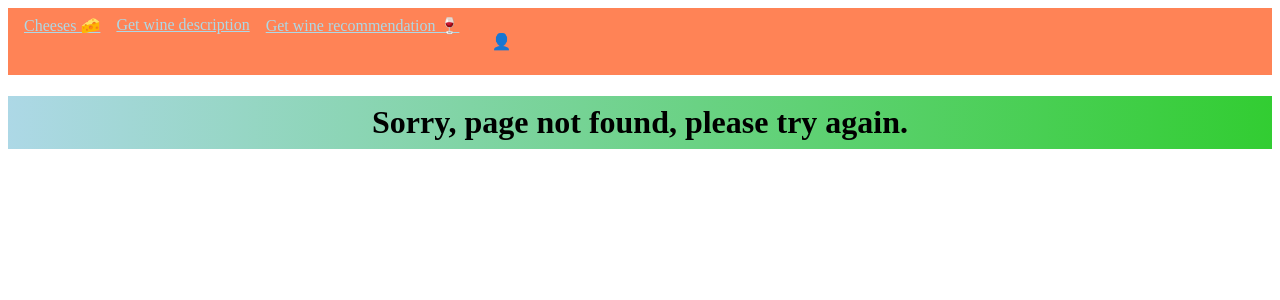
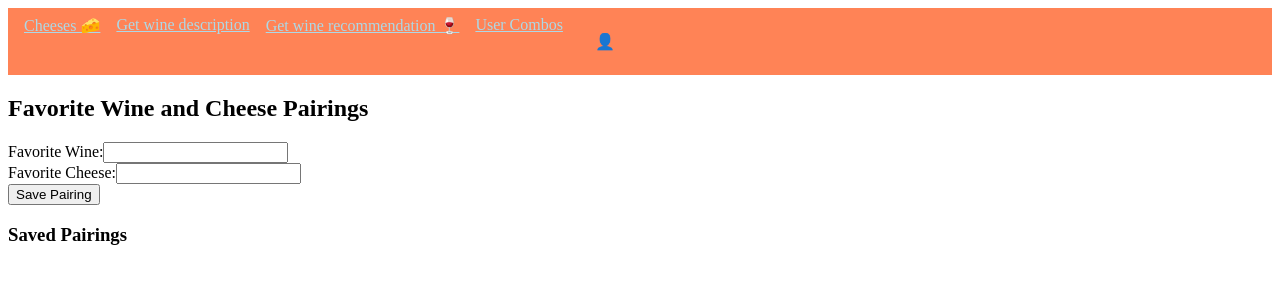
Before and after one commit to Pirates101/Toast-and-Taste-APP, an Angular app: page /usercombinations in a window 1280 px wide. Before the commit this address had no page. Shown: the top 300 px of the page. Built offline with nearby package versions, Linux system fonts and the light colour scheme.

Commit message:
added user combos

```diff
--- a/src/app/app.component.html
+++ b/src/app/app.component.html
@@ -3,6 +3,7 @@
 
   <a [routerLink]="'/wineDescription'">Get wine description </a>
   <a [routerLink]="'/wineRecommendation'">Get wine recommendation 🍷</a>
+  <a [routerLink]="'/usercombinations'">User Combos </a>
 
   @if (this.currentUsername){
     <a [routerLink]="'/favorites'">Favorites 💖</a>
--- a/src/app/app.component.ts
+++ b/src/app/app.component.ts
@@ -3,6 +3,7 @@ import { Component } from '@angular/core';
 import { RouterModule, RouterOutlet } from '@angular/router';
 import { HttpClientModule } from '@angular/common/http';
 import { UsersService } from './services/users.service';
+
 
 @Component({
   selector: 'app-root',
--- a/src/app/app.routes.ts
+++ b/src/app/app.routes.ts
@@ -10,6 +10,7 @@ import { UserFormComponent } from './components/user-form/user-form.component';
 import { UserLogOffComponent } from './components/user-log-off/user-log-off.component';
 import { PageNotFoundComponent } from './components/page-not-found/page-not-found.component';
 import { UserPasswordComponent } from './components/user-password/user-password.component';
+import { UserCombinationsComponent } from './user-combinations/user-combinations.component';
 
 
 export const routes: Routes = [
@@ -38,6 +39,10 @@ export const routes: Routes = [
 		path: 'userform',
 		component: UserFormComponent
 	},
+	{
+		path: 'usercombinations',
+		component: UserCombinationsComponent
+	},
     {
 		path: 'userform/:username',
 		component: UserFormComponent
@@ -59,4 +64,5 @@ export const routes: Routes = [
 	}
 
 
+
 ];
--- a/src/app/user-combinations.service.ts
+++ b/src/app/user-combinations.service.ts
@@ -1,23 +1,27 @@
+// user-combinations.service.ts
+
 import { Injectable } from '@angular/core';
+import { Observable, Subject } from 'rxjs';
 
 @Injectable({
   providedIn: 'root'
 })
 export class UserCombinationsService {
-  combinations: { cheese: string, wine: string }[] = [];
+  private pairings: { wine: string, cheese: string }[] = [];
+  private pairingAddedSubject = new Subject<{ wine: string, cheese: string }>();
+
   constructor() { }
 
-  saveCombination(cheese: string, wine: string): void {
-    this.combinations.push({ cheese, wine });
+  savePairing(wine: string, cheese: string): void {
+    this.pairings.push({ wine, cheese });
+    this.pairingAddedSubject.next({ wine, cheese });
   }
 
-  getCombinations(): { cheese: string, wine: string }[] {
-    return this.combinations;
+  getPairings(): { wine: string, cheese: string }[] {
+    return this.pairings;
   }
 
-  deleteCombination(index: number): void {
-    if (index >= 0 && index < this.combinations.length) {
-      this.combinations.splice(index, 1);
-    }
+  pairingAdded(): Observable<{ wine: string, cheese: string }> {
+    return this.pairingAddedSubject.asObservable();
   }
 }
--- a/src/app/user-combinations/user-combinations.component.html
+++ b/src/app/user-combinations/user-combinations.component.html
@@ -1,17 +1,23 @@
-<form (ngSubmit)="userCombinationSubmit()">
 
-    <div class="form-group">
-		<label for="title">Cheese</label>
-		<input type="number" id="Cheese" [(ngModel)]="Cheese" name="Cheese" required>
-	</div>
-    <div class="form-group">
-		<label for="title">Wine</label>
-		<input type="text" id="Wine" [(ngModel)]="Wine" name="Wine" required>
-	</div>
-    <div class="form-group">
-		<label for="title">Taste Notes</label>
-		<input type="text" id="tasteNotes" [(ngModel)]="Notes" name="tasteNotes" required>
-	</div>
 
-</form>
-  <button (click)="saveCombination()">Save Combination</button>
+<div class="container">
+	<h2>Favorite Wine and Cheese Pairings</h2>
+	<form (submit)="savePairing()">
+	  <div class="form-group">
+		<label for="wine">Favorite Wine:</label>
+		<input type="text" class="form-control" id="wine" name="wine" [(ngModel)]="wine" required>
+	  </div>
+	  <div class="form-group">
+		<label for="cheese">Favorite Cheese:</label>
+		<input type="text" class="form-control" id="cheese" name="cheese" [(ngModel)]="cheese" required>
+	  </div>
+	  <button type="submit" class="btn btn-primary">Save Pairing</button>
+	</form>
+
+	<h3>Saved Pairings</h3>
+	<ul>
+	  <li *ngFor="let pairing of pairings">
+		{{ pairing.wine }} - {{ pairing.cheese }}
+	  </li>
+	</ul>
+  </div>
--- a/src/app/user-combinations/user-combinations.component.ts
+++ b/src/app/user-combinations/user-combinations.component.ts
@@ -1,25 +1,43 @@
-import { Component } from '@angular/core';
+import { Component, OnInit, OnDestroy } from '@angular/core';
 import { UserCombinationsService } from '../user-combinations.service';
+import { Subscription } from 'rxjs';
+import { FormsModule } from '@angular/forms';
+import { CommonModule } from '@angular/common';
 
 @Component({
   selector: 'app-user-combinations',
+  templateUrl: './user-combinations.component.html',
+  styleUrls: ['./user-combinations.component.css'],
+  imports: [FormsModule, CommonModule],
   standalone: true,
-  imports: [],
-  templateUrl: './user-combinations.component.html',
-  styleUrl: './user-combinations.component.css'
 })
+export class UserCombinationsComponent implements OnInit, OnDestroy {
+  wine!: string;
+  cheese!: string;
+  pairings: { wine: string, cheese: string }[];
+  pairingSubscription!: Subscription;
 
-export class UserCombinationsComponent {
-  selectedCheese: string | undefined;
-  selectedWine: string | undefined;
+  constructor(private userCombinationsService: UserCombinationsService) {
+    this.pairings = [];
+  }
 
-  constructor(private combinationService: UserCombinationsService) {}
-
-  saveCombination(): void {
-    if (this.selectedCheese && this.selectedWine) {
-      this.combinationService.saveCombination(this.selectedCheese, this.selectedWine);
-      this.selectedCheese = '';
-      this.selectedWine = '';
+  ngOnInit() {
+    if (!this.pairingSubscription) {
+      this.pairingSubscription = this.userCombinationsService.pairingAdded().subscribe((pairing: { wine: string; cheese: string; }) => {
+        this.pairings.push(pairing);
+      });
     }
   }
+
+  ngOnDestroy() {
+    if (this.pairingSubscription) {
+      this.pairingSubscription.unsubscribe();
+    }
+  }
+
+  savePairing() {
+    this.userCombinationsService.savePairing(this.wine, this.cheese);
+    this.wine = ''; // Clear input fields after saving
+    this.cheese = '';
+  }
 }
```
Also changed, not shown: src/app/models/user-combinations.ts (added).
